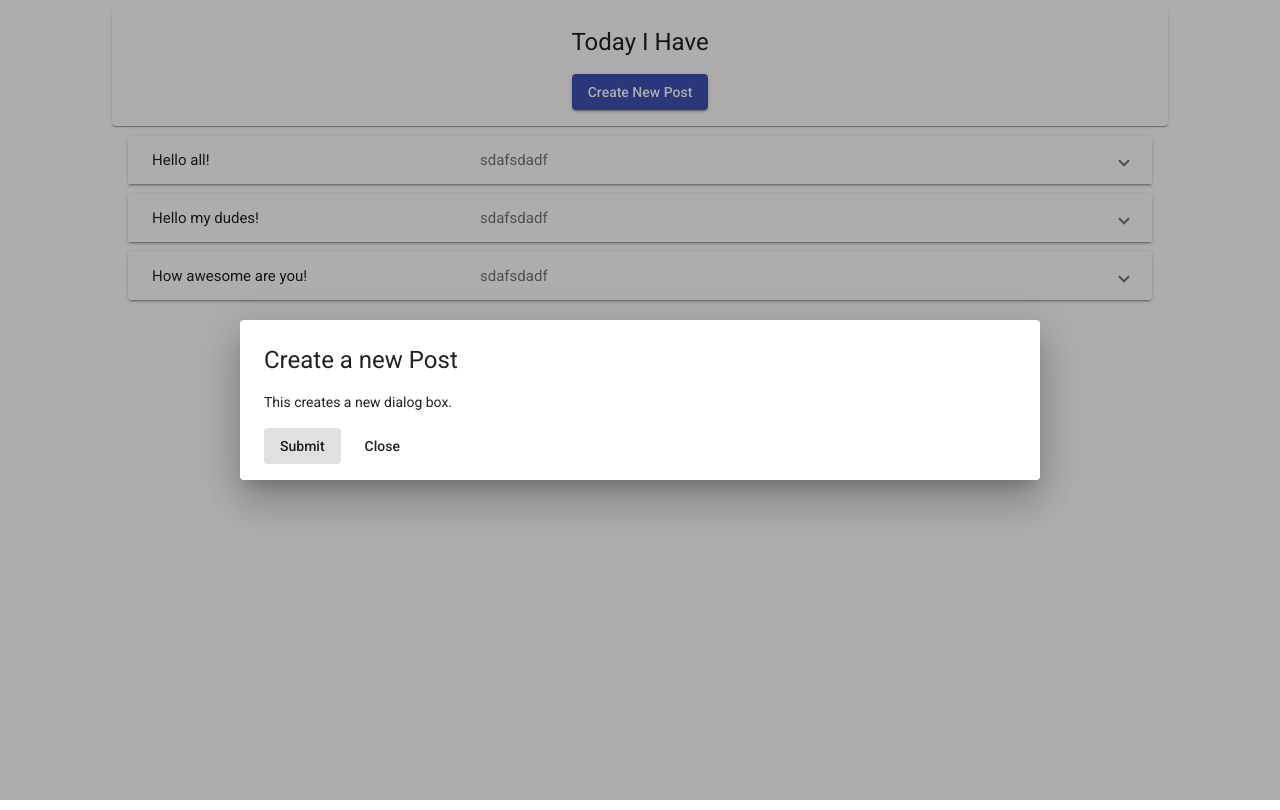
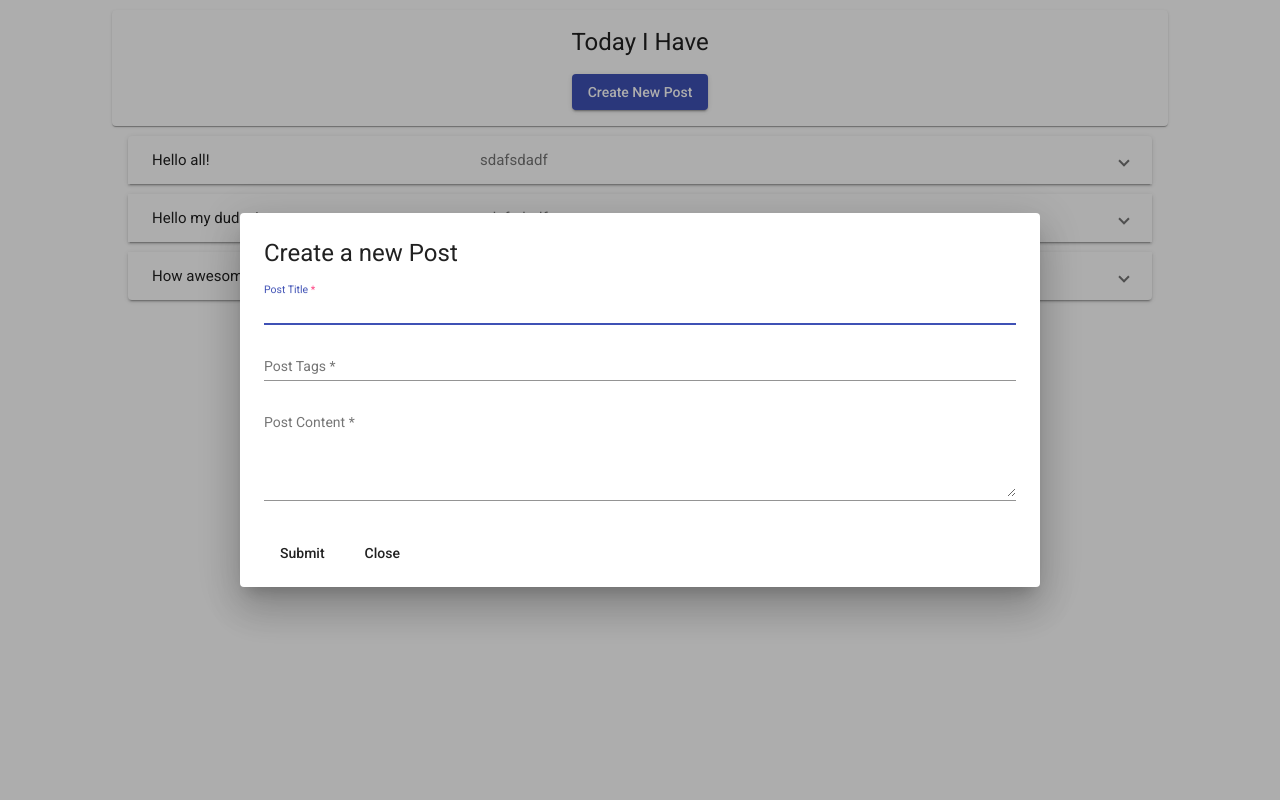
Before and after one commit to skiibot/SPA, an Angular app in the folder TechTaskSPA/: page / in a window 1280 px wide. Both pictures are taken after a click on the button "Create New Post". Built offline with nearby package versions, Linux system fonts and the light colour scheme.

Commit message:
Can add posts

```diff
--- a/TechTaskSPA/src/app/components/create-post-dialog/create-post.component.html
+++ b/TechTaskSPA/src/app/components/create-post-dialog/create-post.component.html
@@ -1,6 +1,33 @@
 <h1 mat-dialog-title>Create a new Post</h1>
-<div mat-dialog-content>This creates a new dialog box.</div>
-<div mat-dialog-actions>
-    <button mat-button mat-dialog-close>Submit</button>
-    <button mat-button mat-dialog-close>Close</button>
-</div>
+<form [formGroup] = "postsForm" (ngSubmit) = "onSubmit()">
+    <div mat-dialog-content>
+        <mat-form-field appearance = "legacy">
+            <mat-label for = "titleID">Post Title</mat-label>
+            <input matInput
+                id="titleID"
+                placeholder="Title"
+                formControlName="title">
+            <mat-hint  *ngIf = "postsForm.controls.title.invalid && postsForm.controls.title.touched">Post Title Required</mat-hint>
+        </mat-form-field>
+        <mat-form-field appearance = "legacy">
+            <mat-label for = "tagsID">Post Tags</mat-label>
+            <input matInput
+                id="tagsID"
+                placeholder="Tags, Many"
+                formControlName="tags">
+            <mat-hint  *ngIf = "postsForm.controls.tags.invalid && postsForm.controls.tags.touched">Tags Required</mat-hint>
+        </mat-form-field>
+        <mat-form-field appearance = "legacy">
+            <mat-label for = "contentID">Post Content</mat-label>
+            <textarea matInput
+                id="contentID"
+                placeholder="Today I have..."
+                formControlName="content"></textarea>
+            <mat-hint  *ngIf = "postsForm.controls.content.invalid && postsForm.controls.content.touched">Content Required</mat-hint>
+        </mat-form-field>
+        </div>
+    <div mat-dialog-actions>
+        <button mat-button type="submit">Submit</button>
+        <button mat-button mat-dialog-close>Close</button>
+    </div>
+</form>
--- a/TechTaskSPA/src/app/components/create-post-dialog/create-post.component.scss
+++ b/TechTaskSPA/src/app/components/create-post-dialog/create-post.component.scss
@@ -0,0 +1,12 @@
+mat-form-field{
+    display:block;
+    width:100%;
+}
+
+textarea{
+    height:80px;
+}
+
+mat-hint{
+    color:red !important;
+}
--- a/TechTaskSPA/src/app/components/create-post-dialog/create-post.component.ts
+++ b/TechTaskSPA/src/app/components/create-post-dialog/create-post.component.ts
@@ -1,4 +1,9 @@
 import { Component } from "@angular/core";
+import { FormGroup, FormBuilder, Validators } from '@angular/forms';
+import { PostService } from "src/app/services/post.service";
+import {MatDialogRef} from "@angular/material/dialog";
+
+
 
 @Component({
     selector: 'create-post',
@@ -8,7 +13,41 @@ import { Component } from "@angular/core";
 
 
 export class CreatePostComponent{
+    postsForm:FormGroup;
+    title:string = '';
+    tags:string = '';
+    content:string = '';
 
+
+    constructor(private fb: FormBuilder,
+        public postsService:PostService,
+        private dialogRef:MatDialogRef<CreatePostComponent>){
+        this.postsForm = this.fb.group({
+            title: ['', Validators.required],
+            tags: ['', Validators.required],
+            content: ['', Validators.required]
+        });
+    }
+
+    onSubmit(){
+        if(this.postsForm.valid){
+            this.postsService.addPost({
+                id:'',
+                title:this.postsForm.controls.title.value,
+                tags:this.postsForm.controls.tags.value,
+                content:this.postsForm.controls.content.value
+            })
+            console.log(`title ${this.postsForm.controls.title.value}`);
+            this.dialogRef.close();
+        }
+
+
+    }
+
+    onClose(){
+        this.dialogRef.close();
+
+    }
 
 
 }
--- a/TechTaskSPA/src/app/components/display-post/display-post.component.ts
+++ b/TechTaskSPA/src/app/components/display-post/display-post.component.ts
@@ -17,7 +17,11 @@ export class DisplayPostComponent{
     posts:Post[] = [];
 
     constructor(public postService:PostService, private dialog:MatDialog){
-        this.posts = postService.getPosts();
+        postService.postUpdated.subscribe(
+            result =>{
+                this.posts = result;
+        });
+        postService.getPosts();
     }
 
 
--- a/TechTaskSPA/src/app/services/post.service.ts
+++ b/TechTaskSPA/src/app/services/post.service.ts
@@ -1,10 +1,14 @@
 import { Injectable } from "@angular/core";
+import { Subject } from "rxjs";
 import {Post} from "../models/posts.models";
 
 
 @Injectable({providedIn:'root'})
 
 export class PostService{
+
+    public postUpdated:Subject<Post[]> = new Subject<Post[]>();
+
     private Posts:Post[] = [
         {id: "fdsgfdgs",
         title:"Hello all!",
@@ -20,13 +24,16 @@ export class PostService{
         content: "Can't even do this correctly!!!!"},];
 
 
+
     getPosts(){
-        return [...this.Posts];
+        this.postUpdated.next([...this.Posts]);
     }
 
     addPost(post:Post){
         this.Posts.push(post);
+        this.postUpdated.next([...this.Posts]);
     }
 
 
+
 }
--- a/TechTaskSPA/tsconfig.json
+++ b/TechTaskSPA/tsconfig.json
@@ -5,7 +5,7 @@
     "baseUrl": "./",
     "outDir": "./dist/out-tsc",
     "forceConsistentCasingInFileNames": true,
-    "strict": true,
+    "strict": false,
     "noImplicitReturns": true,
     "noFallthroughCasesInSwitch": true,
     "sourceMap": true,
```
Also changed, not shown: TechTaskSPA/src/app/app.module.ts (+7 -1 lines).
